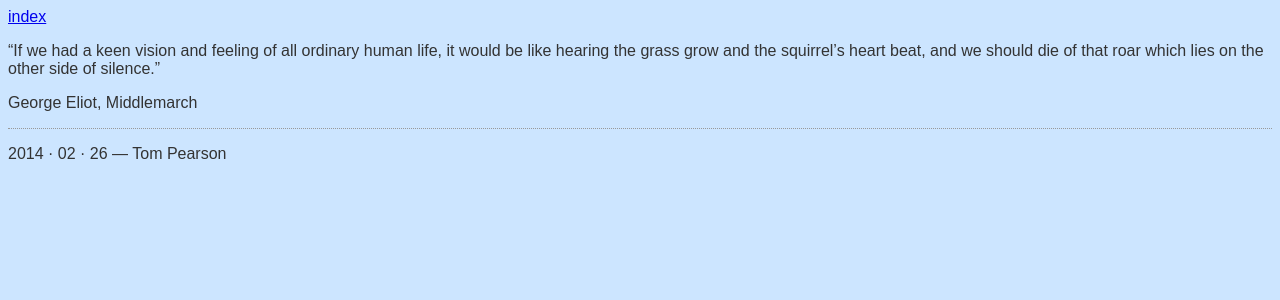
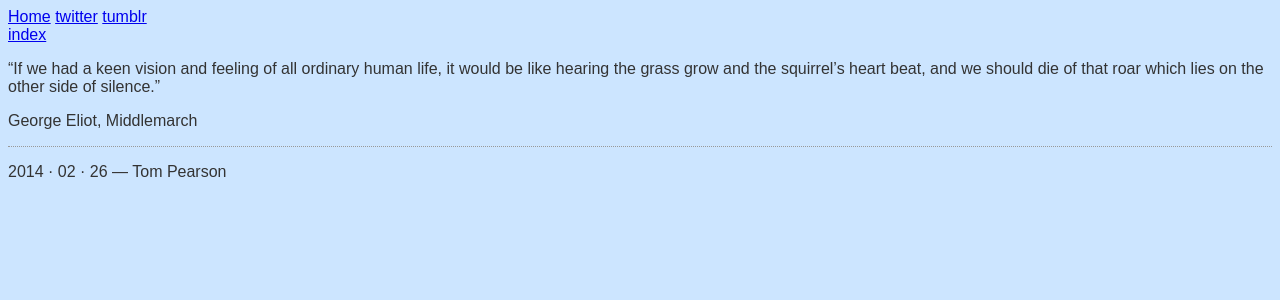
Before and after one commit to tomgp/tomgp.github.io, a Jekyll site: the page built from _posts/2014-02-26-silence.markdown, in a window 1280 px wide. Shown: the top 300 px of the page. Built offline with Jekyll 4.4.1, drawn with Linux system fonts in a browser that asks for light colours.

Commit message:
header links

```diff
--- a/_includes/header.html
+++ b/_includes/header.html
@@ -4,3 +4,8 @@
 <head><title>Tom Pearson &mdash; {{ page.title }}</title></head>
 <link rel="stylesheet" type="text/css" href="/css/style.css">
 <body>
+<div class="global">
+	<a href="/" class="home-link">Home</a>
+	<a href="http://www.twitter.com/tomp">twitter</a>
+	<a href="http://blog.pointlineplane.co.uk">tumblr</a>
+</div>
```
